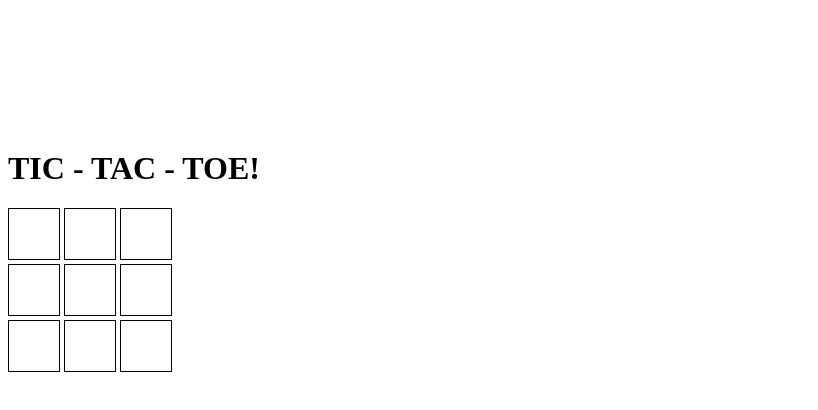
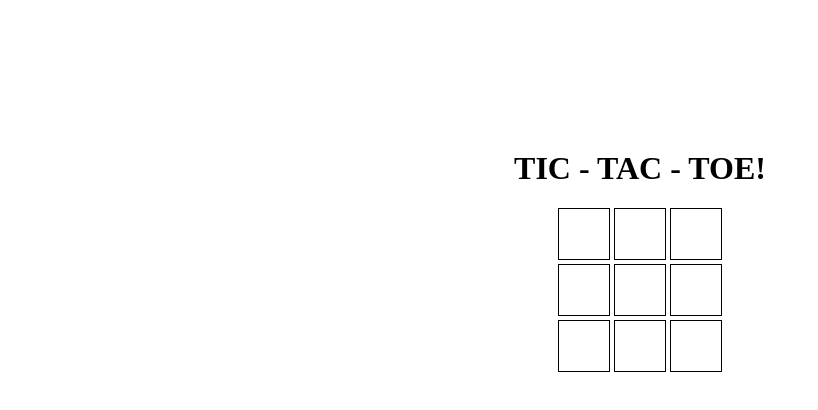
Before and after one commit to SparkPlug911/TictacToe, a plain HTML site: page index.html in a window 1280 px wide. Shown: the whole page, without its empty margins (0-818 px from the left). Drawn offline with Linux system fonts and the light colour scheme.

Commit message:
Update index.html

```diff
--- a/index.html
+++ b/index.html
@@ -95,7 +95,7 @@
 		</script>
 	</head>
 	<body>
-		<div id ="box" style = "margin-top:150px">
+		<center><div id ="box" style = "margin-top:150px">
 			<h1>TIC - TAC - TOE!</h1>
 			<canvas id = "canvas1"  width="50" height="50" style="border:1px solid black" onclick="canvasClicked(1)"></canvas>
 			<canvas id = "canvas2"  width="50" height="50" style="border:1px solid black" onclick="canvasClicked(2)"></canvas>
@@ -106,6 +106,6 @@
 			<canvas id = "canvas7"  width="50" height="50" style="border:1px solid black" onclick="canvasClicked(7)"></canvas>
 			<canvas id = "canvas8"  width="50" height="50" style="border:1px solid black" onclick="canvasClicked(8)"></canvas>
 			<canvas id = "canvas9"  width="50" height="50" style="border:1px solid black" onclick="canvasClicked(9)"></canvas>
-		</div>
+		</div></center>
 	</body>
 </html>
```
